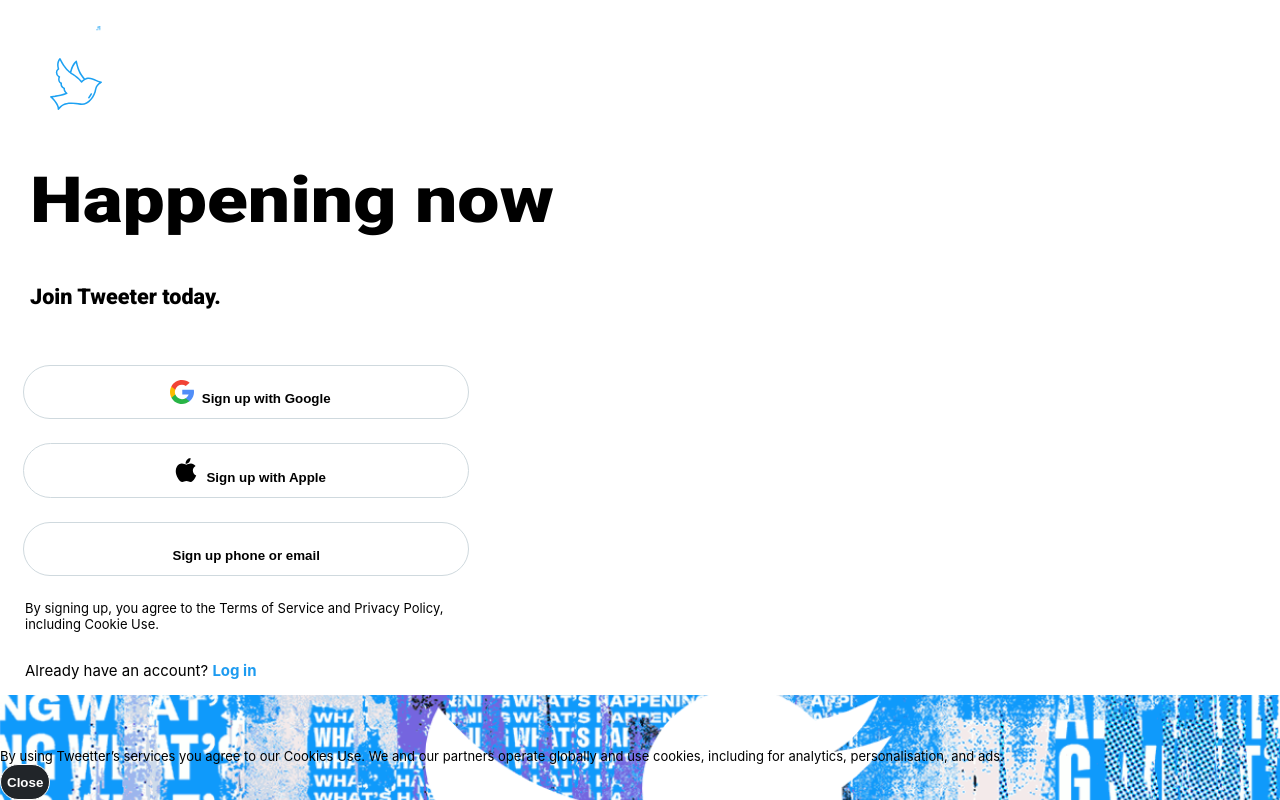
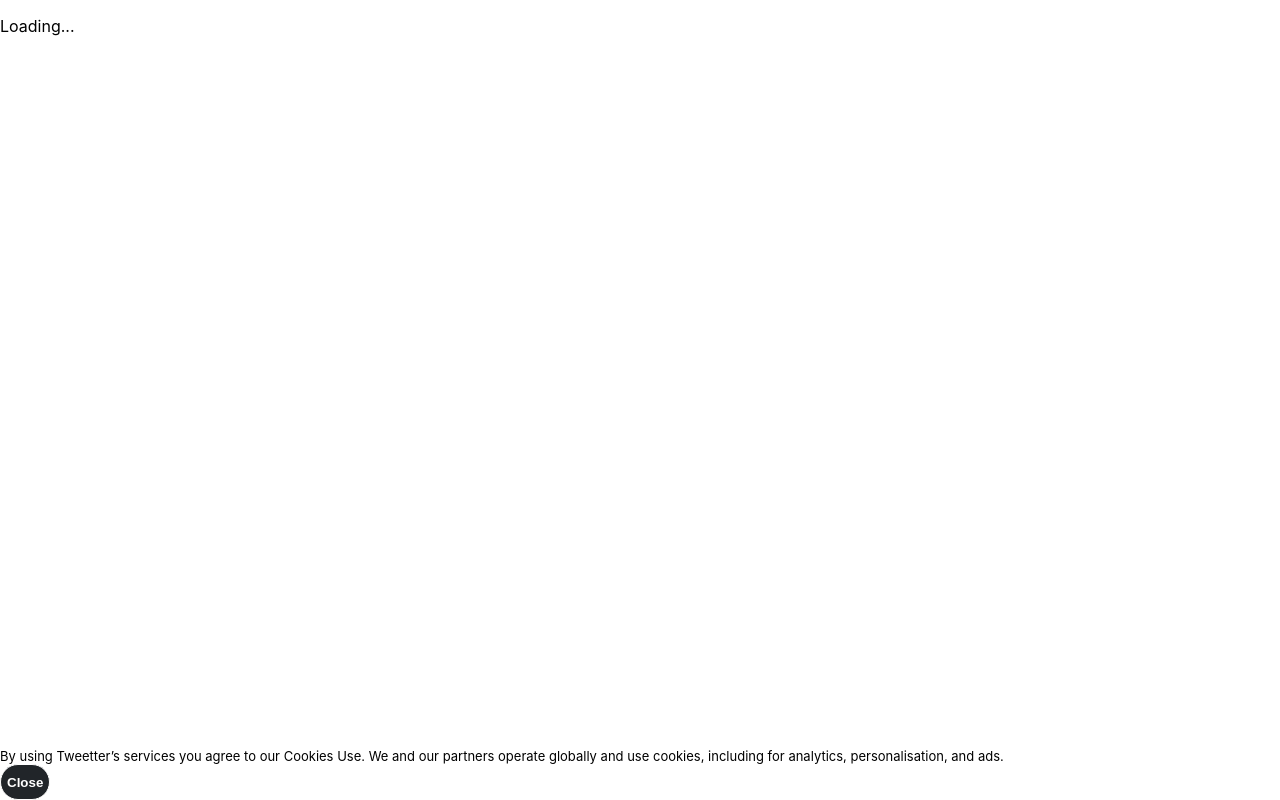
Before and after one commit to gtolan/React-Redux-Social-Media, a React (Create React App) app: page / in a window 1280 px wide. Shown: the top 800 px of the page. Built offline with nearby package versions, Linux system fonts and the light colour scheme.

Commit message:
add loading screen component

```diff
--- a/src/components/HomePage.js
+++ b/src/components/HomePage.js
@@ -3,9 +3,13 @@ import SignUpButtons from '../components/SignUpButtons.js';
 import WelcomeBanner from '../components/WelcomeBanner.js';
 import birdIconBlue from '../styles/bird-blue.svg';
 import musicNoteBlue from '../styles/musical-note-blue.svg';
+import Loading from './Loading';
 
 const HomePage = () => {
     return (
+
+        <div>
+        <Loading />
         <div className="homepage-header">
             <div className="container-fluid p-4">
                 <div className="container-fluid bird-navbar">
@@ -24,6 +28,7 @@ const HomePage = () => {
             </div>
             <WelcomeBanner/>
         </div>
+        </div>
     )
 }
 
--- /dev/null
+++ b/src/components/Loading.js
@@ -0,0 +1,11 @@
+
+
+const Loading = () => {
+    return (
+        <div class="loading">
+            <p>Loading...</p>
+        </div>
+    )
+}
+
+export default Loading;
--- a/src/styles/HomePage.scss
+++ b/src/styles/HomePage.scss
@@ -1,6 +1,11 @@
 @import url('https://fonts.googleapis.com/css2?family=Roboto:wght@900&display=swap');
 
-
+div.loading {
+    width: 100vw;
+    height: 100vh;
+    min-width: 200px;
+    min-height: 600px;
+}
 
 div.homepage-header{
     min-height: 100vh;
```
